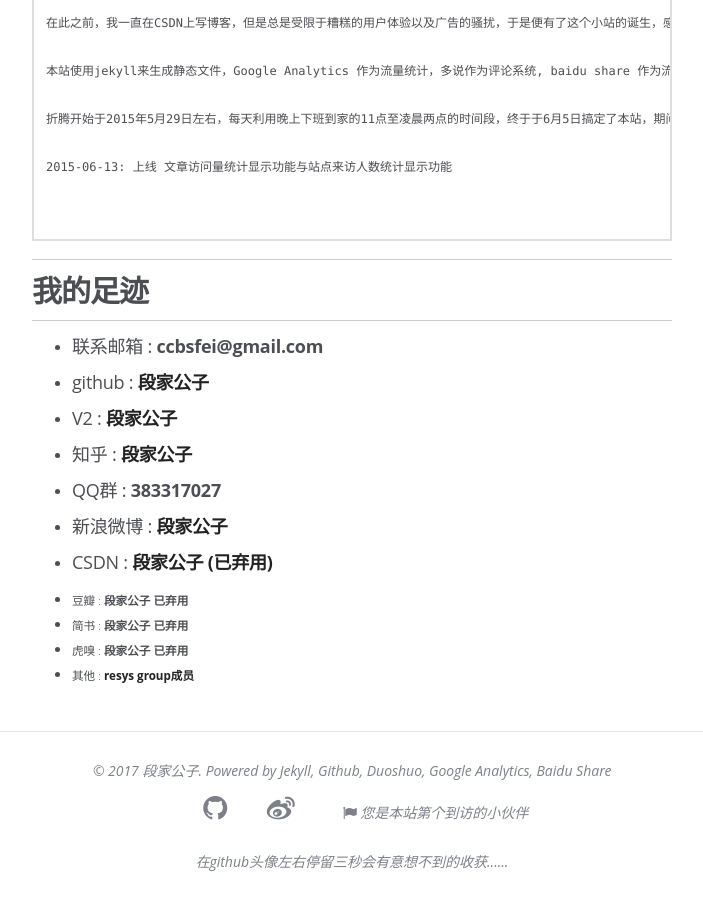
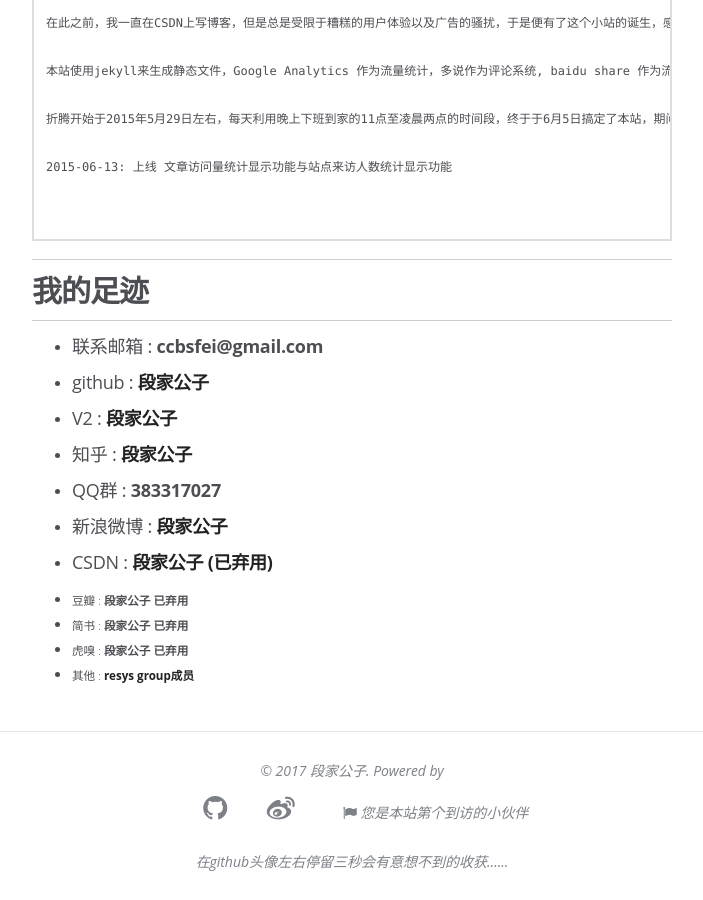
Before and after one commit to 1oscar/1oscar.github.io, a Jekyll site: the page built from about.md, in a window 1280 px wide and 900 px high, scrolled down 780 px. Shown: the whole window, without its empty margins (288-991 px from the left). Built offline with Jekyll 4.4.1, drawn with Linux system fonts in a browser that asks for light colours; some web fonts are replaced; Markdown is read by kramdown in place of the engine named in the settings; comment, search, counter and statistics services are not loaded.

Commit message:
隐藏内容

```diff
--- a/_includes/footer.html
+++ b/_includes/footer.html
@@ -1,9 +1,9 @@
 <span>&copy; {{ site.time | date: '%Y' }} {{ site.owner.name }}. Powered by
-    <a href="http://jekyllrb.com">Jekyll</a>,
-    <a href="https://github.com/" target="_blank">Github</a>,
-    <a href="http://duoshuo.com/" target="_blank">Duoshuo</a>,
-    <a href="http://www.google.cn/intl/zh-CN_ALL/analytics/learn/index.html">Google Analytics</a>,
-    <a href="http://share.baidu.com/">Baidu Share</a>
+<!--     <a href="http://jekyllrb.com">Jekyll</a>, -->
+<!--     <a href="https://github.com/" target="_blank">Github</a>, -->
+<!--     <a href="http://duoshuo.com/" target="_blank">Duoshuo</a>, -->
+<!--     <a href="http://www.google.cn/intl/zh-CN_ALL/analytics/learn/index.html">Google Analytics</a>, -->
+<!--     <a href="http://share.baidu.com/">Baidu Share</a> -->
 </span>
 
 
```
